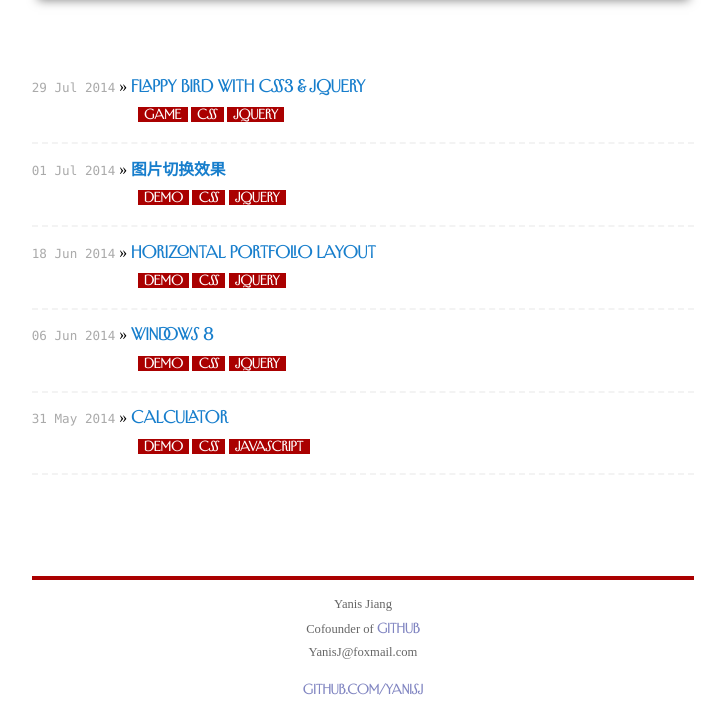
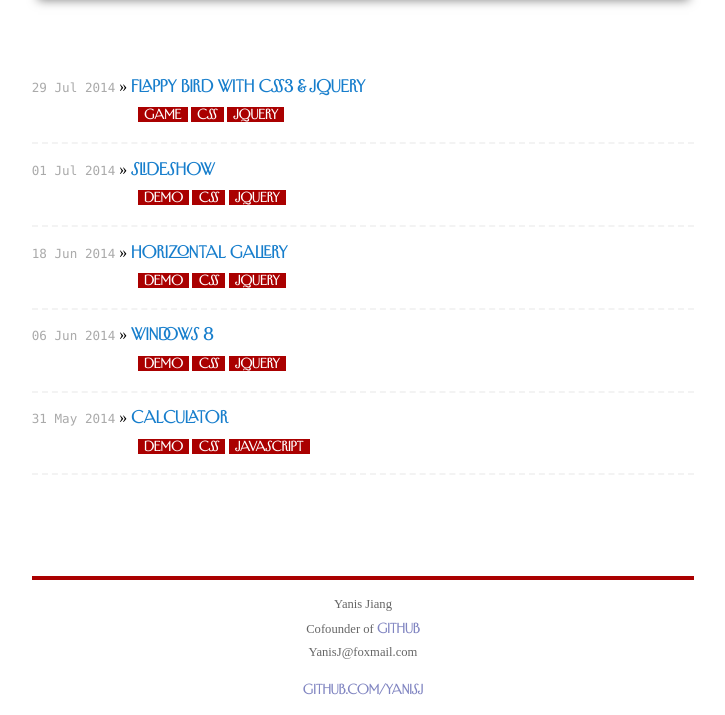
Before and after one commit to YanisJ/YanisJ.github.io, a Jekyll site: the page built from index.html, in a window 1280 px wide. Shown: the part 574-1289 px from the top of the page, without its empty margins (277-1002 px from the left). Built offline with Jekyll 4.4.1, drawn with Linux system fonts in a browser that asks for light colours.

Commit message:
change title

```diff
--- a/_posts/2014-06-18-HPJ.html
+++ b/_posts/2014-06-18-HPJ.html
@@ -1,6 +1,6 @@
 ---
 layout: post
-title: Horizontal Portfolio Layout
+title: Horizontal Gallery
 tags: [demo, css, jQuery]
 ---
 
--- a/_posts/2014-07-01-BPM.html
+++ b/_posts/2014-07-01-BPM.html
@@ -1,5 +1,5 @@
 ---
-title: 图片切换效果
+title: Slideshow
 tags: [demo, css, jQuery]
 ---
 
```
